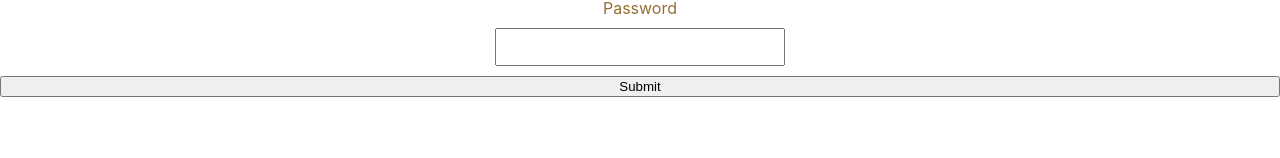
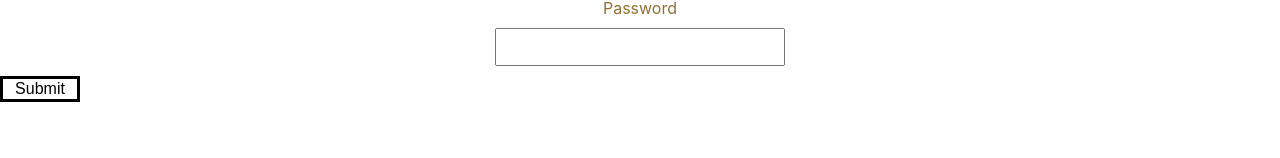
Before and after one commit to oelglad/Ruby_Project_4, a React (Create React App) app in the folder reservation_deluxe/client/: page /login in a window 1280 px wide. Shown: the part 317-475 px from the top of the page. Built offline with nearby package versions, Linux system fonts and the light colour scheme.

Commit message:
update [LoginForm.js

```diff
--- a/reservation_deluxe/client/src/components/LoginForm.js
+++ b/reservation_deluxe/client/src/components/LoginForm.js
@@ -22,21 +22,21 @@ export default class LoginForm extends Component {
         return (
             <form  className="LoginForm" onSubmit={(e) => this.props.handleLogin(e, this.state)}>
                 <h2>Login</h2>
-                <label htmlfor="email">email</label>
+                <label htmlFor="email">email</label>
                 <input
                     type="text"
                     name="email"
                     value={this.state.email}
                     onChange={this.handleChange}
                 />
-                <label htmlfor="password">Password</label>
+                <label htmlFor="password">Password</label>
                 <input
                     type="password"
                     name="password"
                     value={this.state.password}
                     onChange={this.handleChange}
                 />
-                <button>Submit</button>
+                <button id="submitButton">Submit</button>
                 <Link to="/signup">SignUp</Link>
             </form>
 
```
